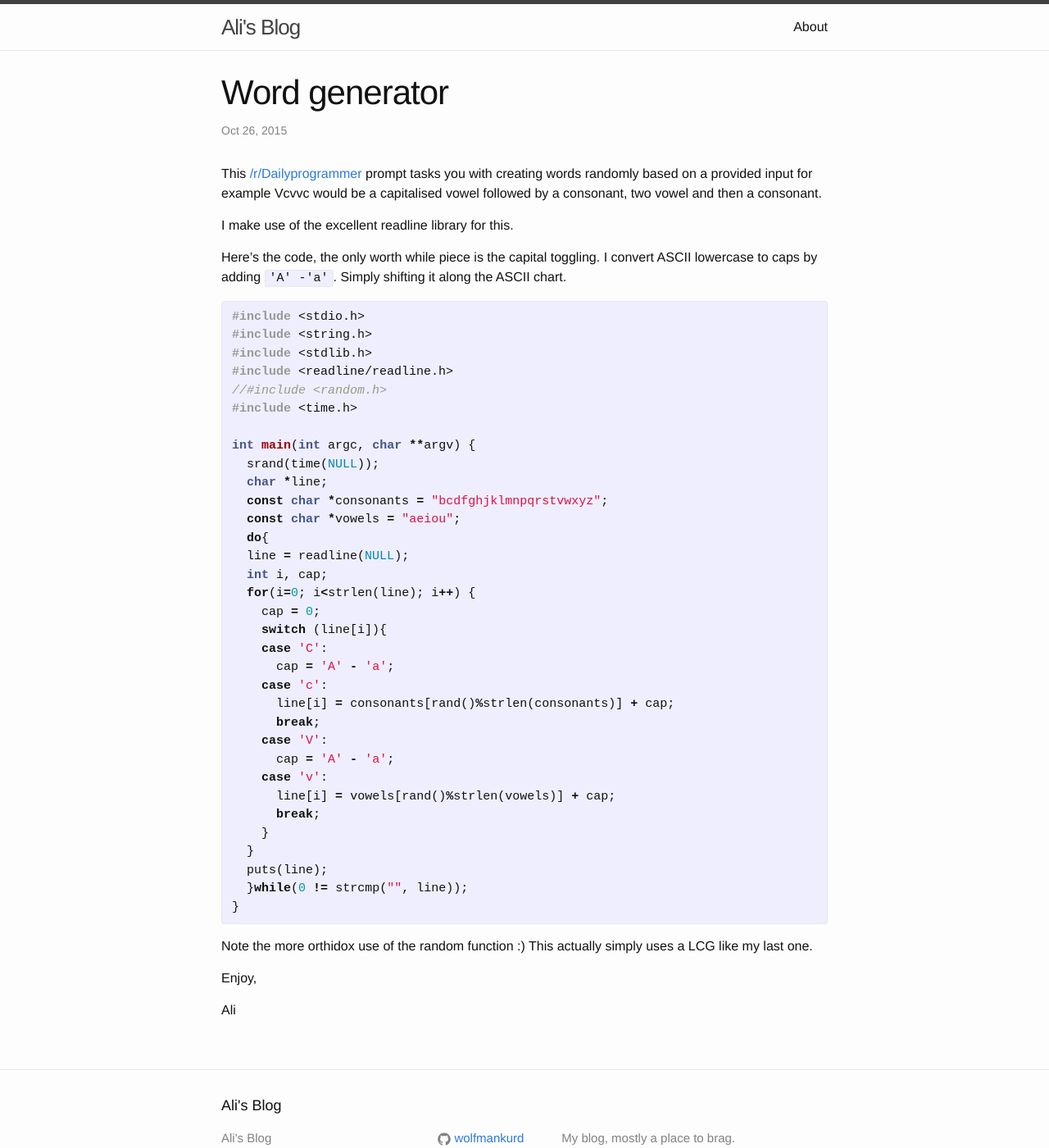
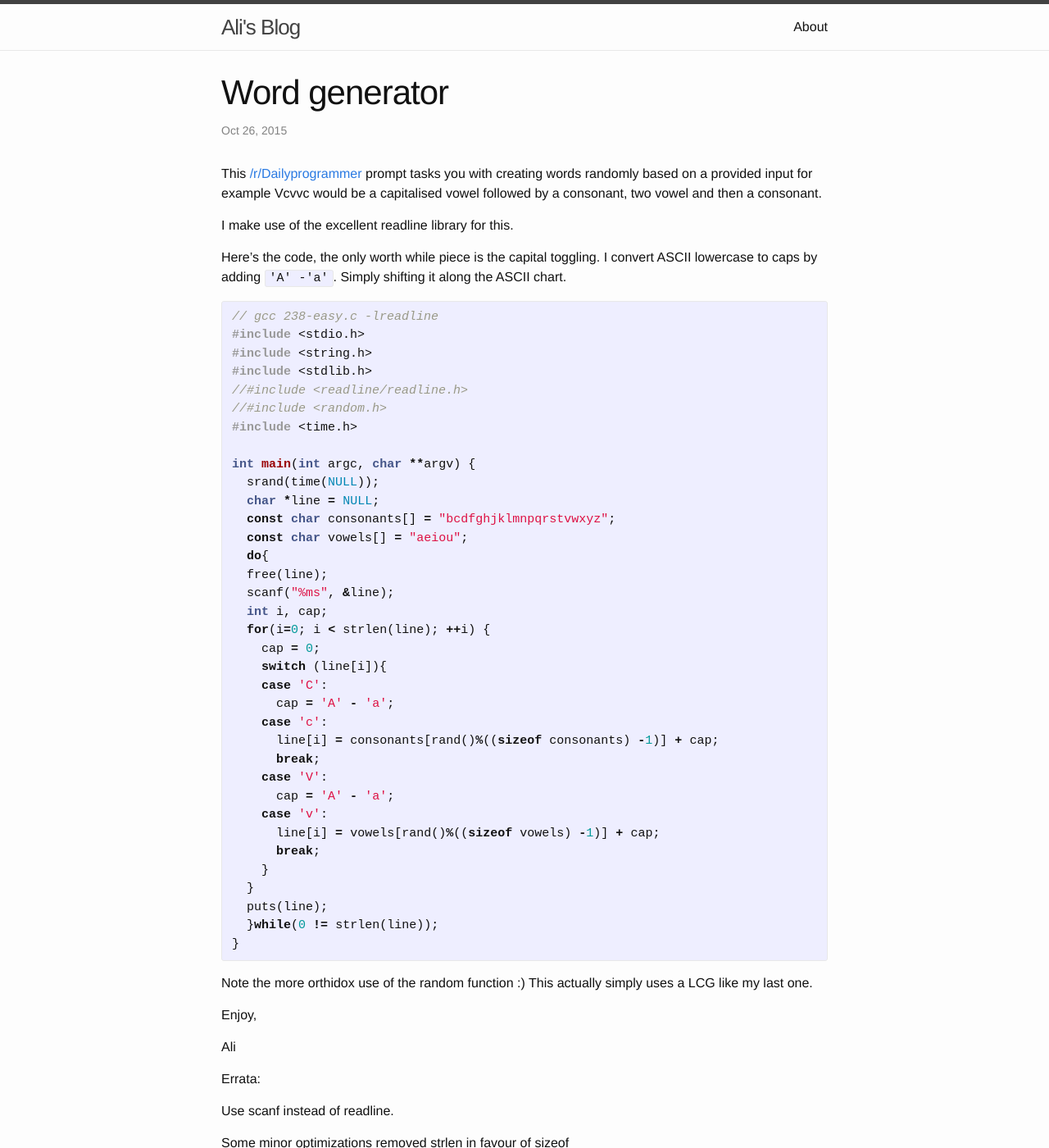
Before and after one commit to ali-raheem/alis_blog, a Jekyll site: the page built from _posts/2015-10-26-238-easy-c.markdown, in a window 1280 px wide and 1400 px high. Shown: the whole window at 82% size. Built offline with Jekyll 4.4.1, drawn with Linux system fonts in a browser that asks for light colours.

Commit message:
2015-10-27

```diff
--- a/_posts/2015-10-26-238-easy-c.markdown
+++ b/_posts/2015-10-26-238-easy-c.markdown
@@ -12,38 +12,40 @@ I make use of the excellent readline library for this.
 Here's the code, the only worth while piece is the capital toggling. I convert ASCII lowercase to caps by adding `'A' -'a'`. Simply shifting it along the ASCII chart.
 
 {% highlight c %}
+// gcc 238-easy.c -lreadline
 #include <stdio.h>
 #include <string.h>
 #include <stdlib.h>
-#include <readline/readline.h>
+//#include <readline/readline.h>
 //#include <random.h>
 #include <time.h>
 
 int main(int argc, char **argv) {
   srand(time(NULL));
-  char *line;
-  const char *consonants = "bcdfghjklmnpqrstvwxyz";
-  const char *vowels = "aeiou";
+  char *line = NULL;
+  const char consonants[] = "bcdfghjklmnpqrstvwxyz";
+  const char vowels[] = "aeiou";
   do{
-  line = readline(NULL);
+  free(line);
+  scanf("%ms", &line);
   int i, cap;
-  for(i=0; i<strlen(line); i++) {
+  for(i=0; i < strlen(line); ++i) {
     cap = 0;
     switch (line[i]){
     case 'C':
       cap = 'A' - 'a';
     case 'c':
-      line[i] = consonants[rand()%strlen(consonants)] + cap;
+      line[i] = consonants[rand()%((sizeof consonants) -1)] + cap;
       break;
     case 'V':
       cap = 'A' - 'a';
     case 'v':
-      line[i] = vowels[rand()%strlen(vowels)] + cap;
+      line[i] = vowels[rand()%((sizeof vowels) -1)] + cap;
       break;
     }
   }
   puts(line);
-  }while(0 != strcmp("", line));
+  }while(0 != strlen(line));
 }
 {% endhighlight %}
 
@@ -52,3 +54,11 @@ Note the more orthidox use of the random function :) This actually simply uses a
 Enjoy,
 
 Ali
+
+Errata:
+
+Use scanf instead of readline.
+
+Some minor optimizations removed strlen in favour of sizeof
+
+Preincrement
```
Also changed, not shown: _posts/2015-10-26-simple-c-tricks.markdown (added, +136 -0 lines).
